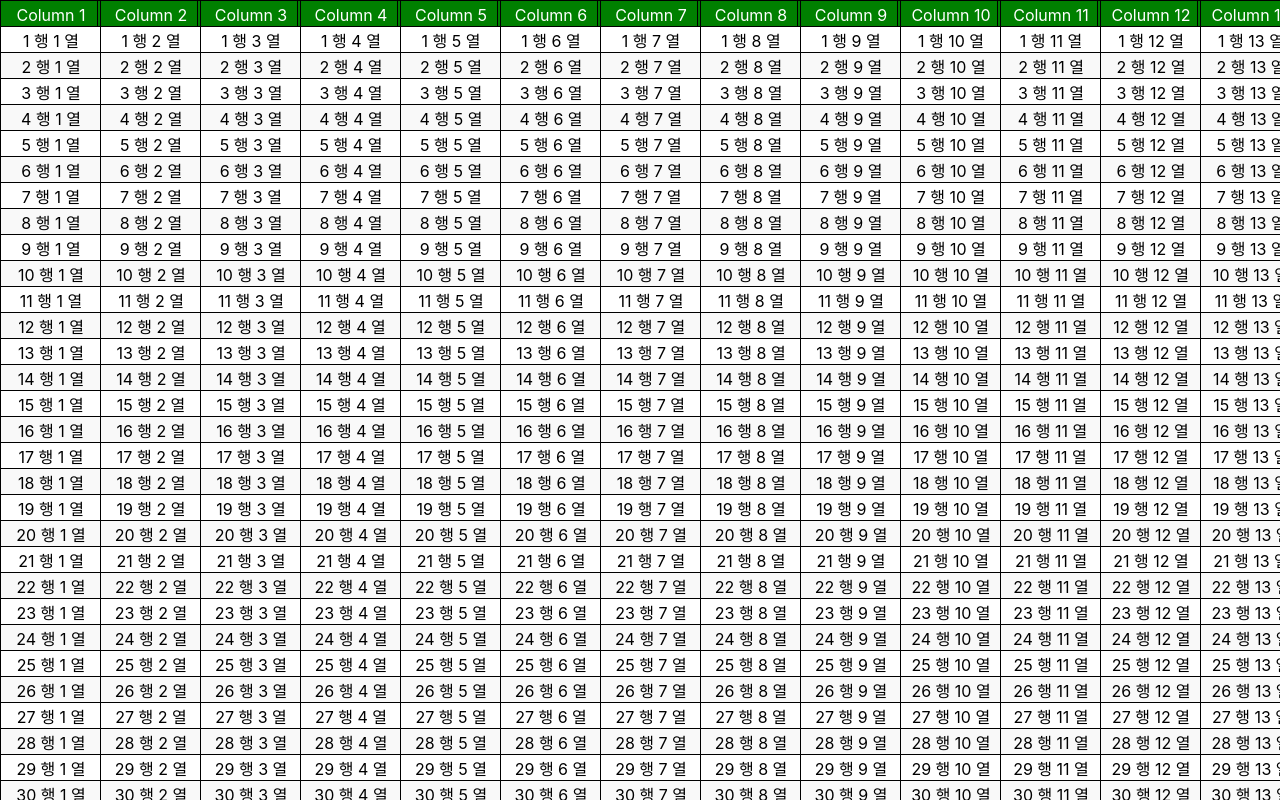
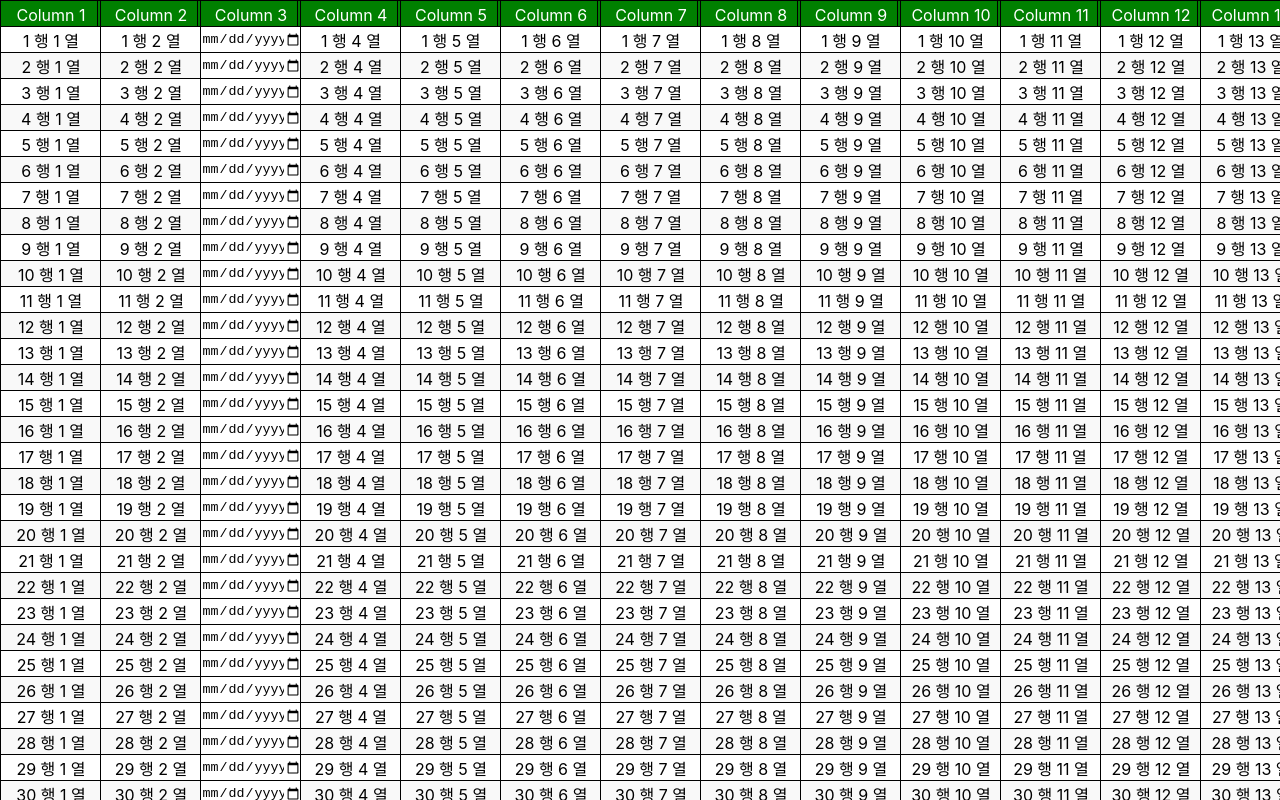
Before and after one commit to bavuchoko/reactable-table, a React (Create React App) app: page / in a window 1280 px wide. Built offline with nearby package versions, Linux system fonts and the light colour scheme.

Commit message:
[fix] 커스텀 랜더러에 onchange연결해줌.

```diff
--- a/src/App.tsx
+++ b/src/App.tsx
@@ -1,19 +1,55 @@
 import React from 'react';
 import './App.css';
 import ReactableTable from "./app/ReactableTable";
+import {ContentData, HeaderData} from "@/app/type/types";
 
 function App() {
 
     const columnCount = 100;
     const rowCount = 2000;
 
-    const headerData = Array.from({ length: columnCount }, (_, index) => ({
+    const DateEditor: React.FC<{
+        value: string;
+        onChange: (event: React.ChangeEvent<HTMLInputElement>, rowIndex: number, columnIndex: number) => void;
+        rowIndex: number;
+        columnIndex: number;
+    }> = ({ value, onChange, rowIndex, columnIndex }) => {
+        const handleDateChange = (event: React.ChangeEvent<HTMLInputElement>) => {
+            console.log(rowIndex);
+            console.log(columnIndex);
+            console.log(event.currentTarget.value);
+            onChange(event, rowIndex, columnIndex);  // 추가 인자 전달
+        };
+
+        return (
+            <input
+                type="date"
+                value={value}
+                onChange={handleDateChange}  // handleDateChange를 onChange로 사용
+                style={{
+                    width: "100%",
+                    height: "100%",
+                    border: "none",
+                    textAlign: "center",
+                    background: "white",
+                }}
+            />
+        );
+    };
+
+
+
+
+
+    const headerData:HeaderData[] = Array.from({ length: columnCount }, (_, index) => ({
         id: `column_${index}`,
-        title: `Column ${index + 1}`
+        title: `Column ${index + 1}`,
+        renderEditCell: index === 2 ? DateEditor : undefined,
+
     }));
 
 // 2000개의 행 생성
-    const contentData = Array.from({ length: rowCount }, (_, rowIndex) => {
+    const contentData: ContentData[] = Array.from({ length: rowCount }, (_, rowIndex) => {
         const row: { [key: string]: string } = {};
         headerData.forEach((col, colIndex) => {
             row[col.id] = ` ${rowIndex + 1} 행 ${colIndex + 1} 열`;
--- a/src/app/ReactableTable.tsx
+++ b/src/app/ReactableTable.tsx
@@ -5,29 +5,12 @@ import { VariableSizeGrid as Grid } from "react-window";
 import { useColumnWidths } from "./hook/useColumnWidths";
 //@ts-ignore
 import { useColumnOrder } from "./hook/useColumnOrder";
+import { useCellEditing } from "./hook/useCellEditing"
+import {ContentData, HeaderData, ReactableTableProps} from "@/app/type/types";
 
 const defaultColumnWidth = 100;
 const rowHeight = 26;
 
-interface HeaderData {
-    id: string;
-    title: string;
-}
-
-interface ContentData {
-    [key: string]: string;
-}
-
-interface ReactableTableProps {
-    data: {
-        header: HeaderData[];
-        content: ContentData[];
-    };
-    customStyle?: {
-        headerStyle?: React.CSSProperties;
-        contentStyle?: React.CSSProperties;
-    };
-}
 
 const ReactableTable: React.FC<ReactableTableProps> = ({ data, customStyle }) => {
     const { header, content } = data;
@@ -37,10 +20,14 @@ const ReactableTable: React.FC<ReactableTableProps> = ({ data, customStyle }) =>
 
     const [viewportWidth, setViewportWidth] = useState(window.innerWidth);
     const [viewportHeight, setViewportHeight] = useState(window.innerHeight);
-    const contentDataRef = useRef<ContentData[]>(content);
 
-    const editingCell = useRef<{ row: number; col: number } | null>(null);
-    const inputRef = useRef<HTMLInputElement>(null);
+    const {
+        editingCell,
+        inputRef,
+        handleCellClick,
+        handleBlur,
+        handleInputChange,
+    } = useCellEditing(content, header, columnOrder, columnWidths, gridRef);
 
     useEffect(() => {
         const handleResize = () => {
@@ -55,26 +42,11 @@ const ReactableTable: React.FC<ReactableTableProps> = ({ data, customStyle }) =>
 
     const getColumnWidth = useCallback((index: number) => columnWidths[index], [columnWidths]);
 
-    const handleCellClick = useCallback((rowIndex: number, columnIndex: number) => {
-        if (rowIndex === 0) return;
-        editingCell.current = { row: rowIndex - 1, col: columnIndex };
-        gridRef.current?.resetAfterIndices({ rowIndex, columnIndex });
-    }, []);
-
-    const handleBlur = useCallback(() => {
-        editingCell.current = null;
-        gridRef.current?.resetAfterIndices({ rowIndex: 0, columnIndex: 0 });
-    }, []);
-
-    const handleInputChange = useCallback((e: React.ChangeEvent<HTMLInputElement>, rowIndex: number, columnIndex: number) => {
-        contentDataRef.current[rowIndex][header[columnOrder[columnIndex]].id] = e.target.value;
-        gridRef.current?.resetAfterIndices({ rowIndex: rowIndex + 1, columnIndex });
-    }, [columnOrder, header]);
-
 
     const Cell = memo(({ columnIndex, rowIndex, style }: { columnIndex: number; rowIndex: number; style: React.CSSProperties }) => {
         const actualColumnIndex = columnOrder[columnIndex];
         const left = columnOrder.slice(0, columnIndex).reduce((acc, cur) => acc + columnWidths[cur], 0);
+        const columnKey = header[actualColumnIndex].id;
 
         if (rowIndex === 0) {
             return (
@@ -125,7 +97,12 @@ const ReactableTable: React.FC<ReactableTableProps> = ({ data, customStyle }) =>
                 </div>
             );
         }
-
+        const rowIndexAdjusted = rowIndex - 1;
+        const rowData = content[rowIndexAdjusted];
+        const customEditor = header[actualColumnIndex].renderEditCell;
+        const customRenderer = header[actualColumnIndex].renderEditCell;
+        // @ts-ignore
+        // @ts-ignore
         return (
             <div
                 style={{
@@ -141,12 +118,24 @@ const ReactableTable: React.FC<ReactableTableProps> = ({ data, customStyle }) =>
                 }}
                 onClick={() => handleCellClick(rowIndex, columnIndex)}
             >
-                {editingCell.current?.row === rowIndex - 1 && editingCell.current?.col === columnIndex ? (
+                {editingCell.current?.row === rowIndexAdjusted && editingCell.current?.col === columnIndex ? (
+                    customEditor ? (
+                        customEditor({
+                            value: rowData[columnKey] || "",
+                            onChange: (e) =>{
+                                console.log(e)
+                                handleInputChange(e , rowIndexAdjusted, columnIndex)
+                            },
+                            rowIndex: rowIndexAdjusted,
+                            columnIndex: columnIndex,
+                        })
+
+                    ) : (
                         <input
                             ref={inputRef}
                             autoFocus
-                        defaultValue={contentDataRef.current[rowIndex - 1][header[actualColumnIndex].id] || ""}
-                        onChange={(e) => handleInputChange(e, rowIndex - 1, columnIndex)}
+                            defaultValue={rowData[columnKey] || ""}
+                            onChange={(e) => handleInputChange(e, rowIndexAdjusted, columnIndex)}
                             onBlur={handleBlur}
                             onKeyDown={(e) => e.key === "Enter" && handleBlur()}
                             style={{
@@ -157,8 +146,19 @@ const ReactableTable: React.FC<ReactableTableProps> = ({ data, customStyle }) =>
                                 background: "white",
                             }}
                         />
+                    )
+                ) : customRenderer ? (
+                    customRenderer({
+                        value: rowData[columnKey] || "",
+                        onChange: (e) =>{
+                            console.log(e)
+                            handleInputChange(e , rowIndexAdjusted, columnIndex)
+                        },
+                        rowIndex: rowIndexAdjusted,
+                        columnIndex: columnIndex,
+                    })
                 ) : (
-                    contentDataRef.current[rowIndex - 1][header[actualColumnIndex].id]
+                    rowData[columnKey]
                 )}
             </div>
         );
@@ -171,7 +171,7 @@ const ReactableTable: React.FC<ReactableTableProps> = ({ data, customStyle }) =>
                 columnCount={data.header.length}
                 columnWidth={getColumnWidth}
                 height={viewportHeight}
-                rowCount={contentDataRef.current.length + 1}
+                rowCount={content.length + 1}
                 rowHeight={() => rowHeight}
                 width={viewportWidth}
                 overscanCount={2}
--- /dev/null
+++ b/src/app/hook/useCellEditing.tsx
@@ -0,0 +1,46 @@
+// hooks/useCellEditing.ts
+import { useState, useRef, useCallback } from "react";
+import { ContentData, HeaderData } from "../type/types";
+
+export const useCellEditing = (
+    contentData: ContentData[],
+    header: HeaderData[],
+    columnOrder: number[],
+    columnWidths: number[],
+    gridRef: React.RefObject<any>
+) => {
+    const editingCell = useRef<{ row: number; col: number } | null>(null);
+    const inputRef = useRef<HTMLInputElement>(null);
+    const contentDataRef = useRef(contentData);
+
+    const handleCellClick = useCallback(
+        (rowIndex: number, columnIndex: number) => {
+            if (rowIndex === 0) return;
+            editingCell.current = { row: rowIndex - 1, col: columnIndex };
+            gridRef.current?.resetAfterIndices({ rowIndex, columnIndex });
+        },
+        [gridRef]
+    );
+
+    const handleBlur = useCallback(() => {
+        editingCell.current = null;
+        gridRef.current?.resetAfterIndices({ rowIndex: 0, columnIndex: 0 });
+        const updatedData = contentDataRef.current;
+    }, [gridRef]);
+
+    const handleInputChange = useCallback(
+        (e: React.ChangeEvent<HTMLInputElement>, rowIndex: number, columnIndex: number) => {
+            contentDataRef.current[rowIndex][header[columnOrder[columnIndex]].id] = e.target.value.toString();
+            gridRef.current?.resetAfterIndices({ rowIndex: rowIndex + 1, columnIndex });
+        },
+        [columnOrder, header, gridRef]
+    );
+
+    return {
+        editingCell,
+        inputRef,
+        handleCellClick,
+        handleBlur,
+        handleInputChange,
+    };
+};
--- /dev/null
+++ b/src/app/type/types.ts
@@ -0,0 +1,27 @@
+import React, {ChangeEvent, FC} from "react";
+
+export interface HeaderData {
+    id: string;
+    title: string;
+    renderEditCell?: FC<{
+        value: string;
+        onChange: (event: ChangeEvent<HTMLInputElement>, rowIndex: number, columnIndex: number) => void;
+        rowIndex: number;
+        columnIndex: number;
+    }>;
+}
+
+export interface ContentData {
+    [key: string]: string;
+}
+
+export interface ReactableTableProps {
+    data: {
+        header: HeaderData[];
+        content: ContentData[];
+    };
+    customStyle?: {
+        headerStyle?: React.CSSProperties;
+        contentStyle?: React.CSSProperties;
+    };
+}
```
Lines whose indentation alone changed are shown as unchanged.
